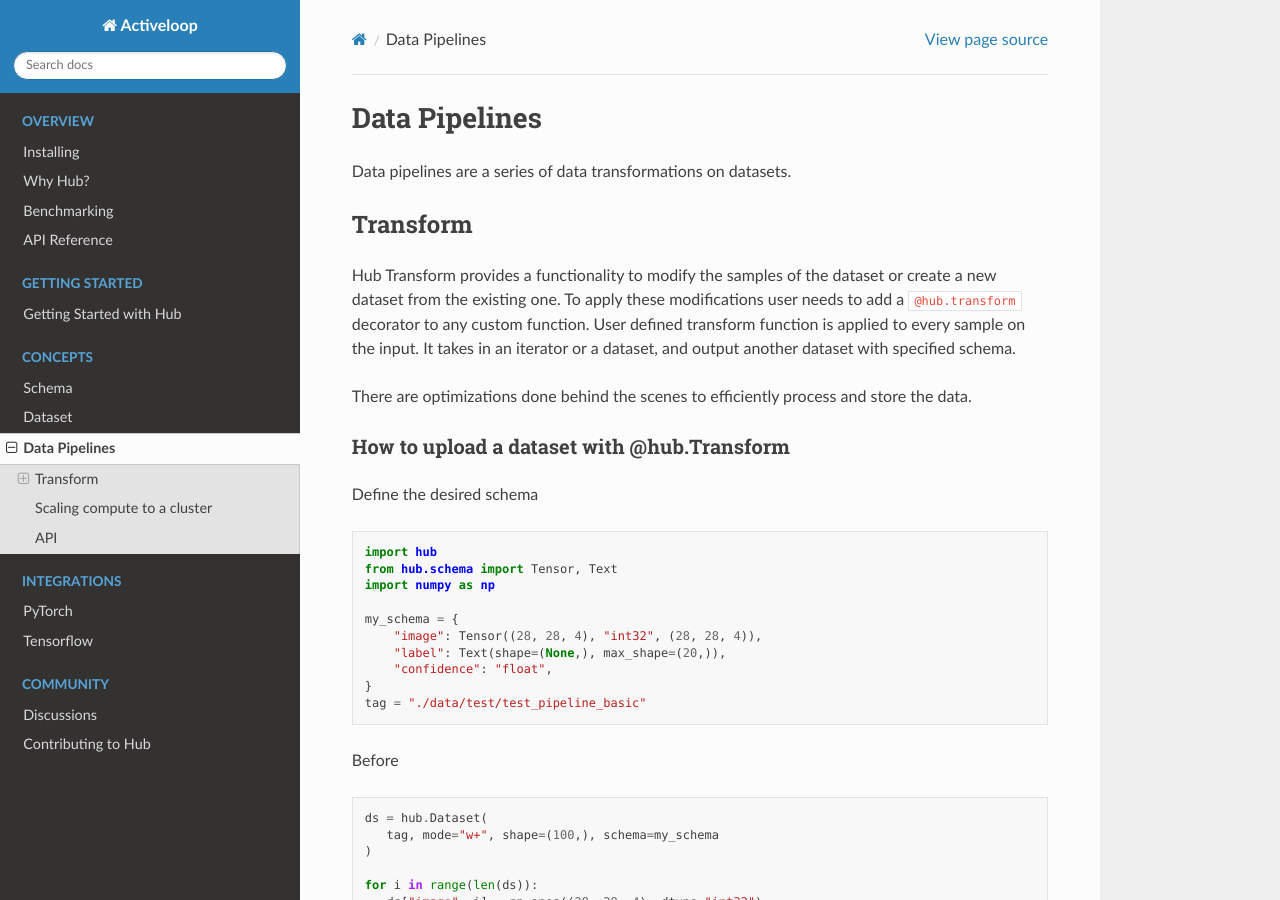
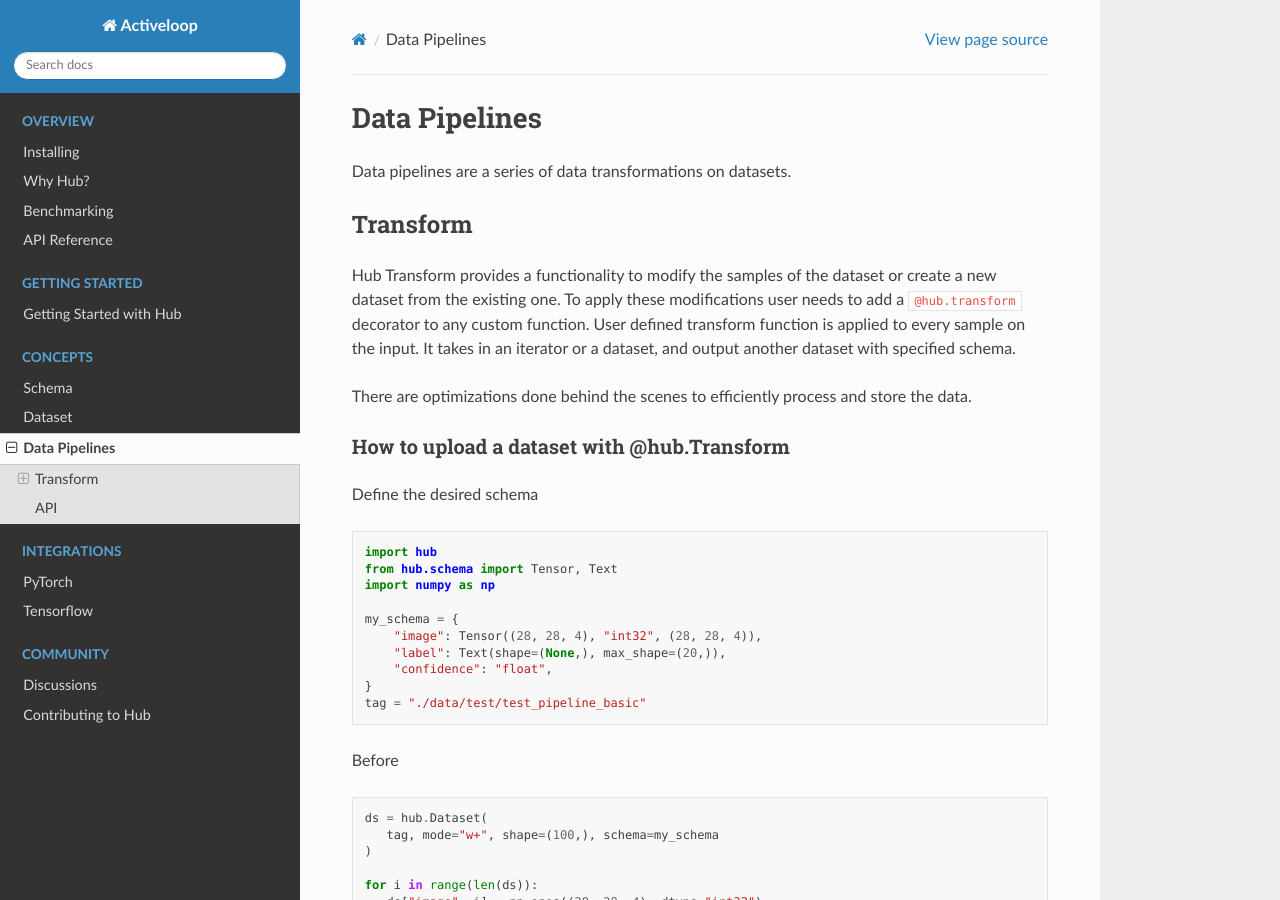
Before and after one commit to activeloopai/deeplake, a Sphinx documentation site: the page built from docs/source/concepts/transform.md, in a window 1280 px wide and 900 px high. Built offline with Sphinx 7.4.7 and the Read the Docs theme 2.0.0, drawn with Linux system fonts in a browser that asks for light colours.

Commit message:
Update transform.md

````diff
--- a/docs/source/concepts/transform.md
+++ b/docs/source/concepts/transform.md
@@ -172,7 +172,7 @@ def my_transform(x):
 ds_t = my_transform(range(100)).store("./data/pipeline")
 ```
 
-## Scaling compute to a cluster
+### Scaling compute to a cluster
 
 [in development]
 
````
